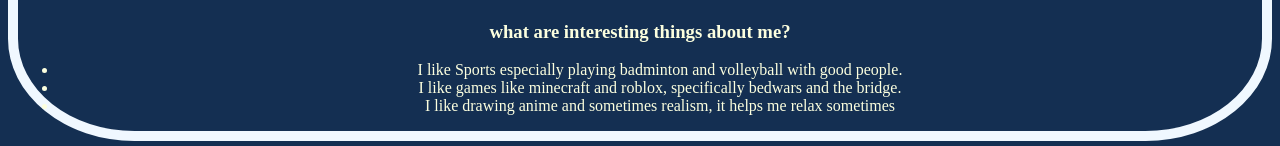
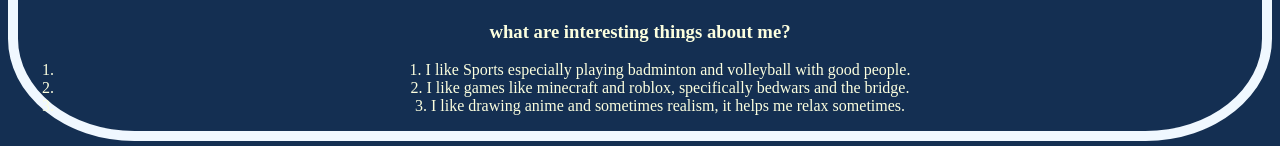
Before and after one commit to o-jino/JinoBabol_Q1GFA1, a plain HTML site: page index.html in a window 1280 px wide. Shown: the part 889-1035 px from the top of the page. Drawn offline with Linux system fonts and the light colour scheme.

Commit message:
Add files via upload

```diff
--- a/index.html
+++ b/index.html
@@ -14,7 +14,9 @@
        border-radius: 10%;
     }
      div{
-       background-color: rgb(237, 255, 214);
+       text-align: center;
+     justify-content: center;
+     li
      }
         </style>
 </head>
@@ -28,33 +30,18 @@
     <a href="Pageone.html">
         <H3> about me </H3>
         <img src="Images/sidez.png" width="500" height="600" display id="sidez"></a>
-    <style>
+
+    <H3>what are interesting things about me?</H3>
+<div>
+    <ol type="1">
+<li>1. I like Sports especially playing badminton and volleyball with good people.</li>
+<li>2. I like games like minecraft and roblox, specifically bedwars and the bridge.</li>
+<li>3. I like drawing anime and sometimes realism, it helps me relax sometimes.</li>
+</ol></div>
+</body>
+<style>
     #sidez{ border: 10px solid;
        border-color: aliceblue;
-       border-radius: 10%;
-
-}
-
-
-
+       border-radius: 10%;}
     </style>
-
-    <H3>what are interesting things about me?</H3>
-
-    <UL>
-<LI>
-    I like Sports especially playing badminton and volleyball with good people.
-</LI>
-
-<LI>
-    I like games like minecraft and roblox, specifically bedwars and the bridge.
-</LI>
-
-<LI>
-    I like drawing anime and sometimes realism, it helps me relax sometimes
-</LI>
-
-
-    </UL>
-</body>
 </html>
```
